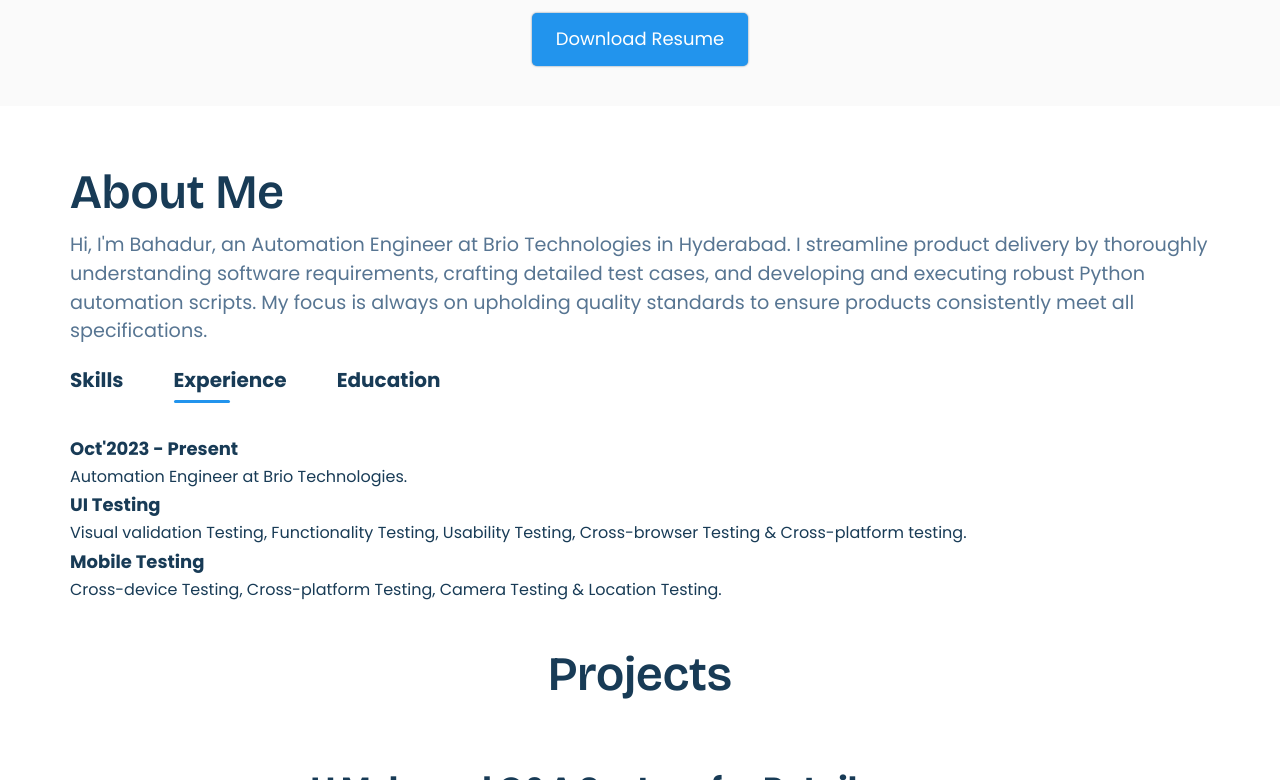
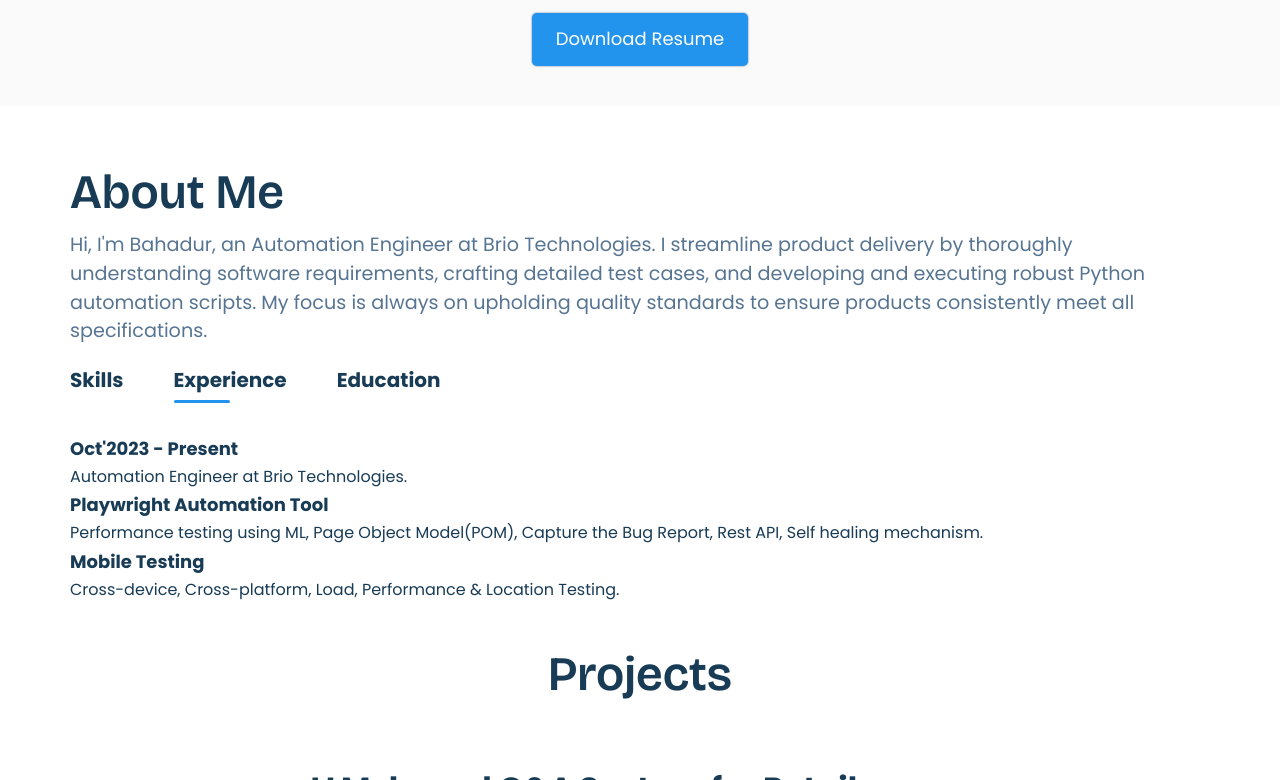
Before and after one commit to puntopbahadur/portfolio, a plain HTML site: page index.html in a window 1280 px wide. Both pictures are taken after a click on the element "Experience". Shown: the part 669-1449 px from the top of the page. Drawn offline with nearby package versions, Linux system fonts and the light colour scheme.

Commit message:
about desc modified

```diff
--- a/index.html
+++ b/index.html
@@ -45,7 +45,7 @@
             <div class="about-row">
                 <div class="about-col-2">
                     <h1 class="sub-title about-subtitle">About Me</h1>
-                    <p>Hi, I'm Bahadur, an Automation Engineer at Brio Technologies in Hyderabad. I streamline product delivery by thoroughly understanding software requirements, crafting detailed test cases, and developing and executing robust Python automation scripts.
+                    <p>Hi, I'm Bahadur, an Automation Engineer at Brio Technologies. I streamline product delivery by thoroughly understanding software requirements, crafting detailed test cases, and developing and executing robust Python automation scripts.
                          My focus is always on upholding quality standards to ensure products consistently meet all specifications.
                     </p>
                     <div class="tab-titles">
@@ -68,11 +68,11 @@
                     <div class="tab-contents" id="experience">
                         <ul>
                             <li><span>Oct'2023 - Present</span><br>Automation Engineer at Brio Technologies.</li>
-                            <li><span>UI Testing</span><br>Visual validation Testing, Functionality Testing, Usability
-                                Testing, Cross-browser Testing &
-                                Cross-platform testing.</li>
-                            <li><span>Mobile Testing</span><br>Cross-device Testing, Cross-platform Testing,
-                                Camera Testing & Location Testing.
+                            <li><span>Playwright Automation Tool</span><br>Performance testing using ML, Page Object Model(POM),
+                                Capture the Bug Report, Rest API, Self healing mechanism.
+                            </li>
+                            <li><span>Mobile Testing</span><br>Cross-device, Cross-platform,
+                                Load, Performance & Location Testing.
                             </li>
                         </ul>
                     </div>
```
